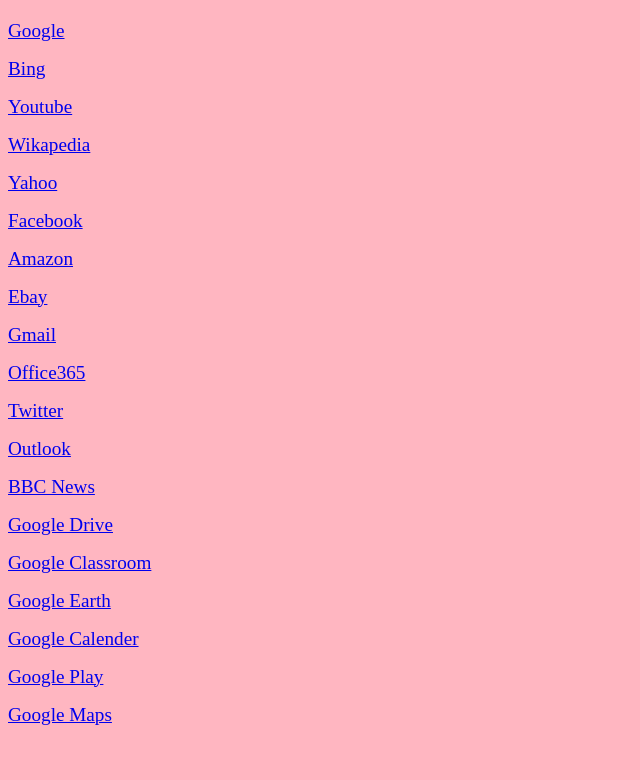
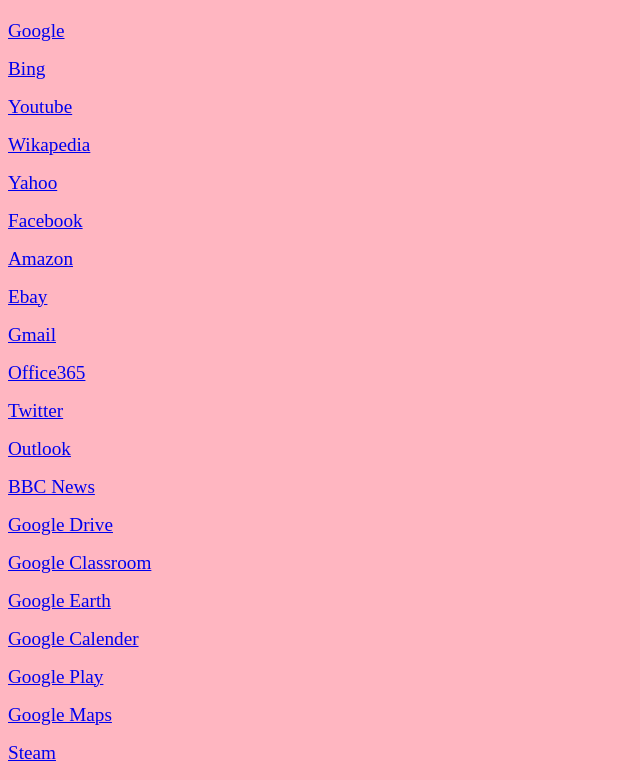
Before and after one commit to FatRabbit1/FatRabbit1.github.io, a plain HTML site: page index.html in a window 1280 px wide. Shown: the part 60-840 px from the top of the page, without its empty margins (0-640 px from the left). Before the commit the page ends 802 px from the top, so only its background shows below. Drawn offline with Linux system fonts and the light colour scheme.

Commit message:
Update index.html

```diff
--- a/index.html
+++ b/index.html
@@ -28,5 +28,6 @@
    <p><a href="https://calendar.google.com/calendar/u/0/r?tab=rc" target="_blank"><big>Google Calender</big></a></p>
    <p><a href="https://play.google.com/store?hl=en-GB&tab=r8" target="_blank"><big>Google Play</big></a></p>
    <p><a href="https://www.google.co.uk/maps/@51.935173,1.2546407,14z?hl=en-GB" target="_blank"><big>Google Maps</big></a></p>
+   <p><a href="https://store.steampowered.com/"><big>Steam</big></a></p>
   </body>
  </html>
```
